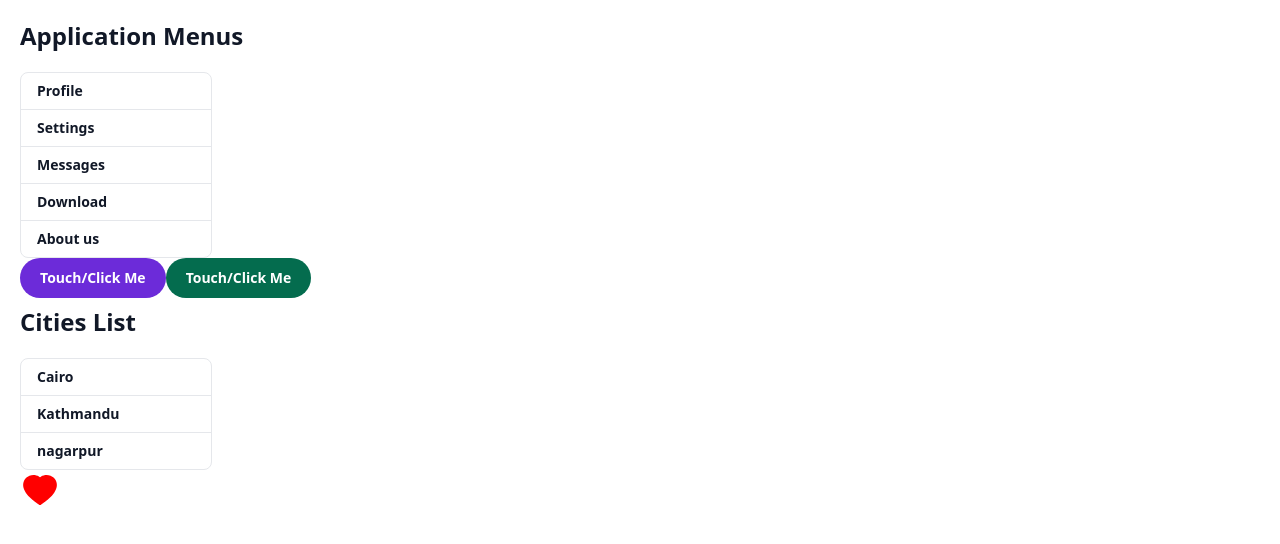
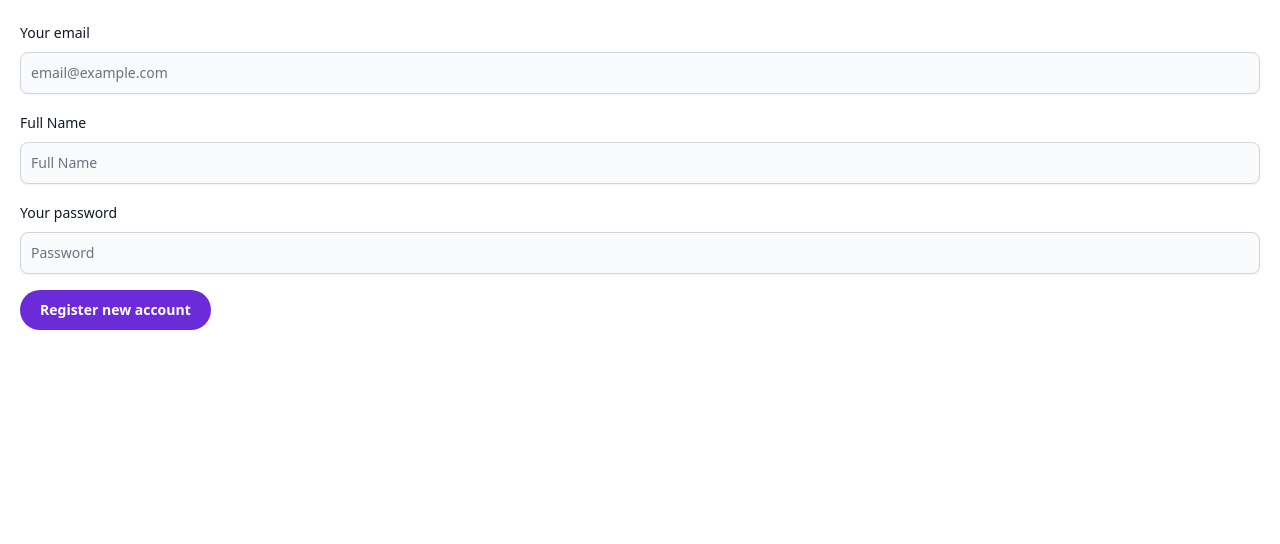
Before and after one commit to dorukwagle/react-app, a React (Vite) app: page / in a window 1280 px wide. Shown: the top 544 px of the page. Built offline with nearby package versions, Linux system fonts and the light colour scheme.

Commit message:
created FirstPage; working on forms

```diff
--- a/package.json
+++ b/package.json
@@ -14,6 +14,7 @@
     "flowbite-react": "^0.4.4",
     "react": "^18.2.0",
     "react-dom": "^18.2.0",
+    "react-hook-form": "^7.43.9",
     "react-icons": "^4.8.0"
   },
   "devDependencies": {
--- a/src/App.tsx
+++ b/src/App.tsx
@@ -1,54 +1,11 @@
-import AlertInfo from "./components/AlertInfo";
-import List from "./components/List";
-import { ButtonPrimary } from "./components/Buttons";
-import { useState } from "react";
-import Like from "./components/Like";
+
+import Form from "./components/Form";
 
 function App() {
-    const items = ["Profile", "Settings", "Messages", "Download", "About us"];
-    const cities = ["Cairo", "Kathmandu", "nagarpur"];
-    const message = <>This is simple button clicked message</>;
-
-    const [alertText, setAlertText] = useState(message);
-    const [alertVisible, setAlertVisible] = useState(false);
-
-    const handleSelection = (item: string) =>
-        setAlertText(
-            <>
-                selected item: <b>{item}</b>
-            </>
-        );
 
     return (
-        <div>
-            <List
-                heading="Application Menus"
-                items={items}
-                onSelect={handleSelection}
-            />
-            <ButtonPrimary
-                color="purple"
-                onClick={() => {
-                    setAlertVisible(true);
-                    setAlertText(message);
-                }}
-            >
-                Touch/Click Me
-            </ButtonPrimary>
-            <ButtonPrimary color="green">Touch/Click Me</ButtonPrimary>
-            {alertVisible && (
-                <AlertInfo onHide={() => setAlertVisible(false)}>
-                    {alertText}
-                </AlertInfo>
-            )}
-            <List
-                heading="Cities List"
-                items={cities}
-                onSelect={handleSelection}
-            />
-            <Like isLiked={true} onClick={() => console.log("like clicked")}></Like>
-        </div>
-    );
+        <Form></Form>
+    )
 }
 
 export default App;
--- /dev/null
+++ b/src/FirstPage.tsx
@@ -0,0 +1,65 @@
+import AlertInfo from "./components/AlertInfo";
+import List from "./components/List";
+import ButtonPrimary from "./components/Buttons";
+import { useState } from "react";
+import Like from "./components/Like";
+import ExpandableText from "./components/ExpandableText";
+
+function FirstPage() {
+    const items = ["Profile", "Settings", "Messages", "Download", "About us"];
+    const cities = ["Cairo", "Kathmandu", "nagarpur"];
+    const message = <>This is simple button clicked message</>;
+
+    const [alertText, setAlertText] = useState(message);
+    const [alertVisible, setAlertVisible] = useState(false);
+
+    const handleSelection = (item: string) =>
+        setAlertText(
+            <>
+                selected item: <b>{item}</b>
+            </>
+        );
+
+    return (
+        <div>
+            <List
+                heading="Application Menus"
+                items={items}
+                onSelect={handleSelection}
+            />
+            <ButtonPrimary
+                color="purple"
+                onClick={() => {
+                    setAlertVisible(true);
+                    setAlertText(message);
+                }}
+            >
+                Touch/Click Me
+            </ButtonPrimary>
+            <ButtonPrimary color="green">Touch/Click Me</ButtonPrimary>
+            {alertVisible && (
+                <AlertInfo onHide={() => setAlertVisible(false)}>
+                    {alertText}
+                </AlertInfo>
+            )}
+            <List
+                heading="Cities List"
+                items={cities}
+                onSelect={handleSelection}
+            />
+            <Like
+                isLiked={true}
+                onClick={() => console.log("like clicked")}
+            ></Like>
+            <ExpandableText maxChars={20}>
+                Lorem ipsum dolor sit amet consectetur adipisicing elit.
+                Exercitationem perspiciatis voluptatum eum consectetur
+                explicabo, culpa id magnam illo ipsam. Reprehenderit, debitis
+                voluptas eum voluptatibus doloremque quam architecto soluta
+                officiis quos, odio, fugit quod! Vel reiciendis minima ea.
+            </ExpandableText>
+        </div>
+    );
+}
+
+export default FirstPage;
--- a/src/components/Buttons.tsx
+++ b/src/components/Buttons.tsx
@@ -35,4 +35,4 @@ const ButtonPrimary = ({ children, onClick, color="red" }: Props) => {
     );
 }
 
-export { ButtonPrimary };
+export default ButtonPrimary;
--- /dev/null
+++ b/src/components/ExpandableText.tsx
@@ -0,0 +1,31 @@
+import { useState } from "react";
+import ButtonPrimary from "./Buttons";
+
+interface Props {
+    children: string;
+    maxChars?: number;
+}
+
+const ExpandableText = ({ maxChars=50, children }: Props) => {
+    const [isShowMore, setShowMore] = useState(false);
+
+    const handleShowMoreClick = () => setShowMore(true);
+    const handleShowLessClick = () => setShowMore(false);
+
+
+    if (children.length <= maxChars)
+    return <p>{children}</p>
+
+    const text = isShowMore? children : children.substring(0, maxChars + 1);
+
+    return (
+        <>
+            <p>{text}{!isShowMore && "..."}</p>
+            <ButtonPrimary color="purple" onClick={isShowMore? handleShowLessClick : handleShowMoreClick}>
+                {isShowMore? "Less" : "More"}
+            </ButtonPrimary>
+        </>
+    );
+}
+
+export default ExpandableText;
--- /dev/null
+++ b/src/components/Form.tsx
@@ -0,0 +1,67 @@
+import { TextInput, Label } from "flowbite-react";
+import ButtonPrimary from "./Buttons";
+import { FieldValues, useForm } from "react-hook-form";
+
+interface FormDate {
+    fullname: string;
+    email: string;
+    password: string;
+}
+
+const Form = () => {
+    const { register, handleSubmit, setError } = useForm<FormDate>();
+
+    const handleFormSubmit = (e: FieldValues) => {
+        console.log(e);
+    }
+
+    return (
+        <form className="flex flex-col gap-4"
+            onSubmit={handleSubmit(handleFormSubmit)}>
+            <div>
+                <div className="mb-2 block">
+                    <Label htmlFor="email2" value="Your email" />
+                </div>
+                <TextInput
+                    {...register('email')}
+                    id="email2"
+                    type="email"
+                    placeholder="email@example.com"
+                    required={true}
+                    shadow={true}
+                />
+            </div>
+            <div>
+                <div className="mb-2 block">
+                    <Label htmlFor="full-name" value="Full Name" />
+                </div>
+                <TextInput
+                    {...register('fullname')}
+                    id="full-name"
+                    type="text"
+                    placeholder="Full Name"
+                    required={true}
+                    shadow={true}
+                />
+            </div>
+            <div>
+                <div className="mb-2 block">
+                    <Label htmlFor="password2" value="Your password" />
+                </div>
+                <TextInput
+                    {...register('password')}
+                    id="password2"
+                    type="password"
+                    placeholder="Password"
+                    required={true}
+                    shadow={true}
+                />
+            </div>
+            <div>
+                <ButtonPrimary color="purple">Register new account</ButtonPrimary>
+            </div>
+        </form>
+    );
+}
+
+export default Form;
--- a/src/components/Like.tsx
+++ b/src/components/Like.tsx
@@ -1,4 +1,3 @@
-import React from "react";
 import { useState } from "react";
 import { AiFillHeart, AiOutlineHeart } from "react-icons/ai";
 
--- a/src/main.tsx
+++ b/src/main.tsx
@@ -1,6 +1,7 @@
 import React from 'react'
 import ReactDOM from 'react-dom/client'
-import App from './App.tsx'
+import App from "./App";
+
 import './index.css'
 
 ReactDOM.createRoot(document.getElementById('root') as HTMLElement).render(
--- a/tsconfig.json
+++ b/tsconfig.json
@@ -19,6 +19,6 @@
     "noUnusedParameters": true,
     "noFallthroughCasesInSwitch": true
   },
-  "include": ["src/*.tsx"],
+  "include": ["src/*.tsx", "src/**/*.tsx"],
   "references": [{ "path": "./tsconfig.node.json" }]
 }
```
Also changed, not shown: 1 other file (tests, documents, lock files or other folders).
